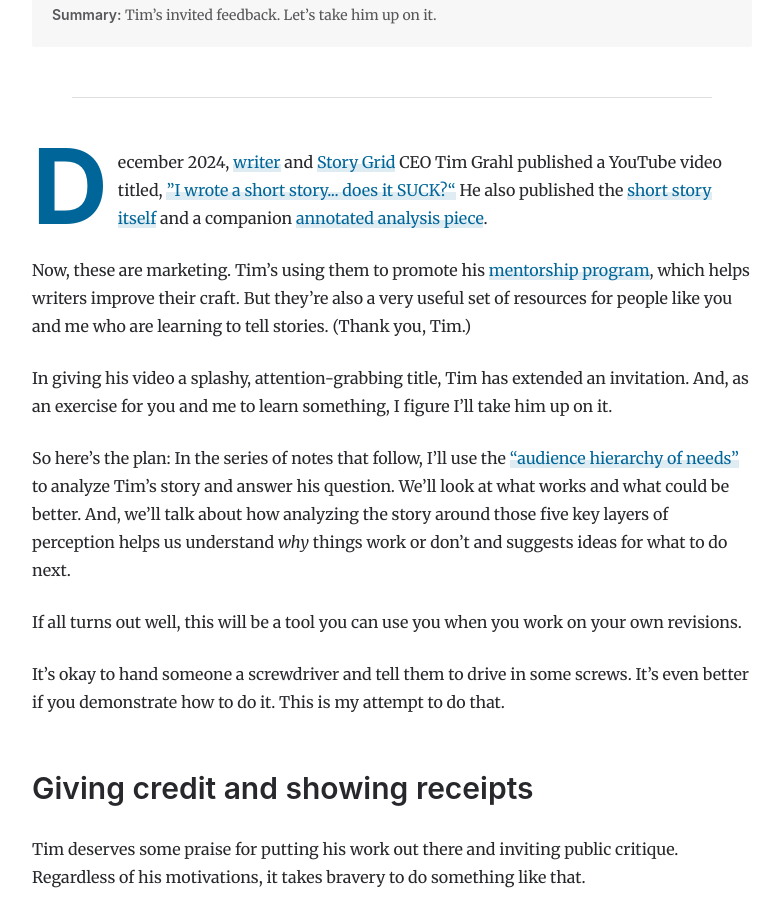
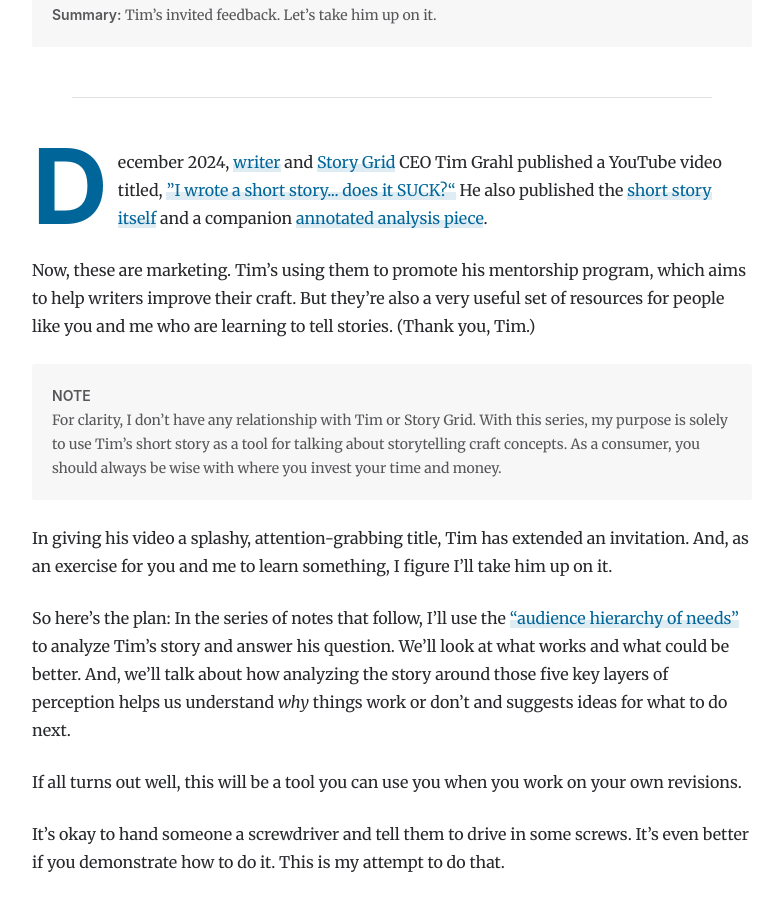
Before and after one commit to natelistrom/natelistrom.github.io, a Jekyll site: the page built from _posts/2026-05-05-no-doubt-intro.md, in a window 1280 px wide and 900 px high, scrolled down 447 px. Shown: the whole window, without its empty margins (248-1029 px from the left). Built offline with Jekyll 4.4.1, drawn with Linux system fonts in a browser that asks for light colours.

Commit message:
Add note about Story Grid relationship to first two notes in No Doubt series

```diff
--- a/_posts/2026-05-05-no-doubt-intro.md
+++ b/_posts/2026-05-05-no-doubt-intro.md
@@ -13,7 +13,12 @@ read_next: "Orient your audience: Critiquing Tim Grahl's 'No Doubt' (Part 2)"
 
 <p class="dropCap">December 2024, <a href="https://www.goodreads.com/author/list/7159636.Tim_Grahl">writer</a> and <a href="https://www.storygrid.com">Story Grid</a> CEO Tim Grahl published a YouTube video titled, <a href="https://www.youtube.com/watch?v=C1LQEplYNVU">&rdquo;I wrote a short story... does it SUCK?&ldquo;</a> He also published the <a href="https://notion.storygrid.com/No-Doubt-1519fc6fa4d18031988dd6a9ff2c3910">short story itself</a> and a companion <a href="https://notion.storygrid.com/No-Doubt-ANNOTATED-1529fc6fa4d1800ca1c3dbbf5c7b2e99">annotated analysis piece</a>.</p>
 
-Now, these are marketing. Tim's using them to promote his [mentorship program](https://wm.storygrid.com/?_gl=1*14qu77a*_gcl_au*Mzk2MjAzOTg3LjE3NzcwMjU1MDU.), which helps writers improve their craft. But they're also a very useful set of resources for people like you and me who are learning to tell stories. (Thank you, Tim.)
+Now, these are marketing. Tim's using them to promote his mentorship program, which aims to help writers improve their craft. But they're also a very useful set of resources for people like you and me who are learning to tell stories. (Thank you, Tim.)
+
+<aside>
+<strong>NOTE</strong><br>
+For clarity, I don&rsquo;t have any relationship with Tim or Story Grid. With this series, my purpose is solely to use Tim&rsquo;s short story as a tool for talking about storytelling craft concepts. As a consumer, you should always be wise with where you invest your time and money.
+</aside>
 
 In giving his video a splashy, attention-grabbing title, Tim has extended an invitation. And, as an exercise for you and me to learn something, I figure I'll take him up on it.
 
```
Also changed, not shown: _posts/2026-06-02-no-doubt-clear-1.md (+7 -0 lines).
